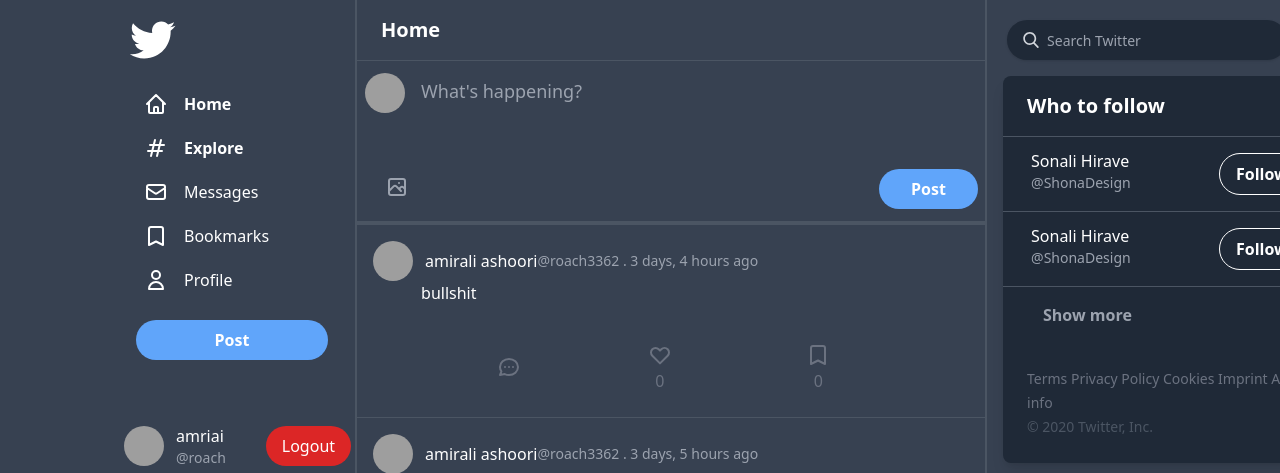
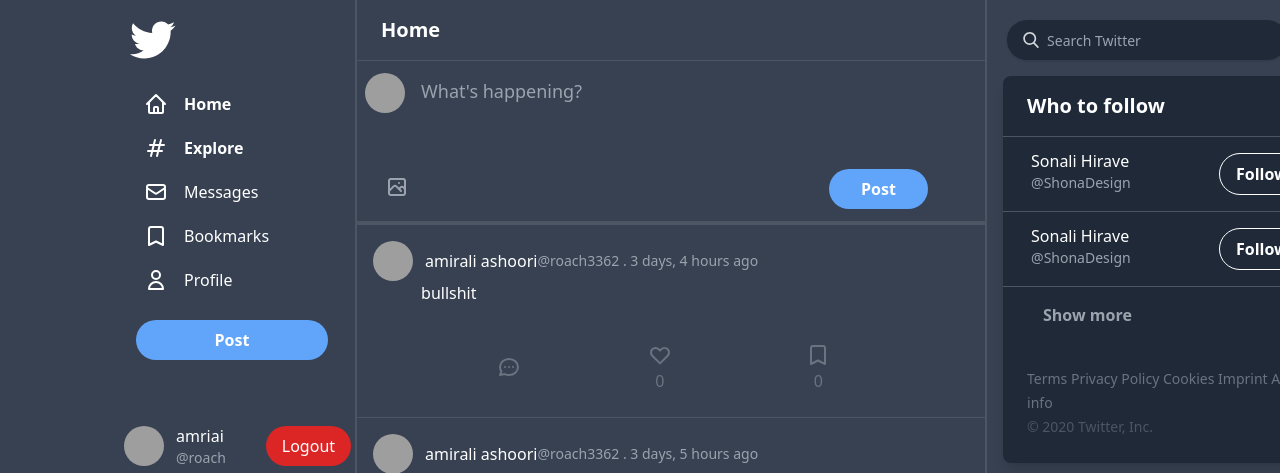
Before and after one commit to itisroach/social-media, a Django app: page / in a window 1280 px wide. Shown: the top 473 px of the page. Run offline with Django 5.2, Linux system fonts and the light colour scheme; a user stored in the database is signed in; data comes from the database, SQL or seed files in the repository; data that the repository does not hold is empty; some libraries are stand-ins or nearby versions; grey boxes are pictures that could not be loaded.

Commit message:
fixed some UI bugs

```diff
--- a/roachgram/feeds/templates/home.html
+++ b/roachgram/feeds/templates/home.html
@@ -41,7 +41,7 @@
 
       </div>
       <div class="flex-1">
-        <button type="submit" class="bg-blue-400 mt-5 transition ml-[450px] hover:bg-blue-600 text-white font-bold py-2 px-8 rounded-full mr-8 float-right">
+        <button type="submit" class="bg-blue-400 mt-5 transition ml-[400px] hover:bg-blue-600 text-white font-bold py-2 px-8 rounded-full mr-8 float-right">
             Post
           </button>
     </div>
@@ -51,7 +51,6 @@
 </form>
 
 <hr class="border-gray-600 border-2">
-
 
 <div>
 </div>
```
